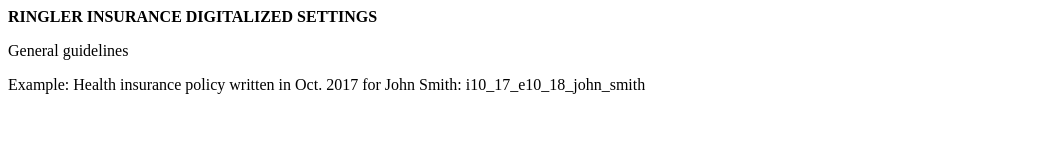
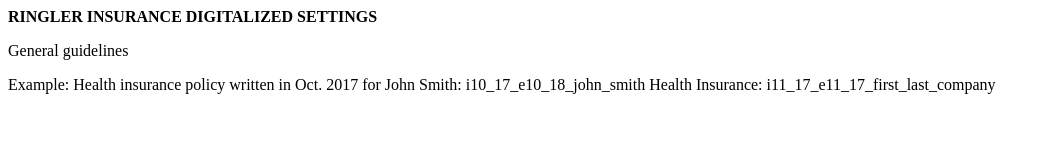
Before and after one commit to joshringler/ringlerinsurance.github.io, a plain HTML site: page index.html in a window 1280 px wide. Shown: the whole page, without its empty margins (0-1049 px from the left). Drawn offline with Linux system fonts and the light colour scheme.

Commit message:
Update index.html

```diff
--- a/index.html
+++ b/index.html
@@ -4,6 +4,8 @@
 
 <body>
   <p> General guidelines </p>
-  <p> Example: Health insurance policy written in Oct. 2017 for John Smith: i10_17_e10_18_john_smith</p>
+Example: Health insurance policy written in Oct. 2017 for John Smith: i10_17_e10_18_john_smith
+
+  Health Insurance: i11_17_e11_17_first_last_company
 </body>
 </html>
```
